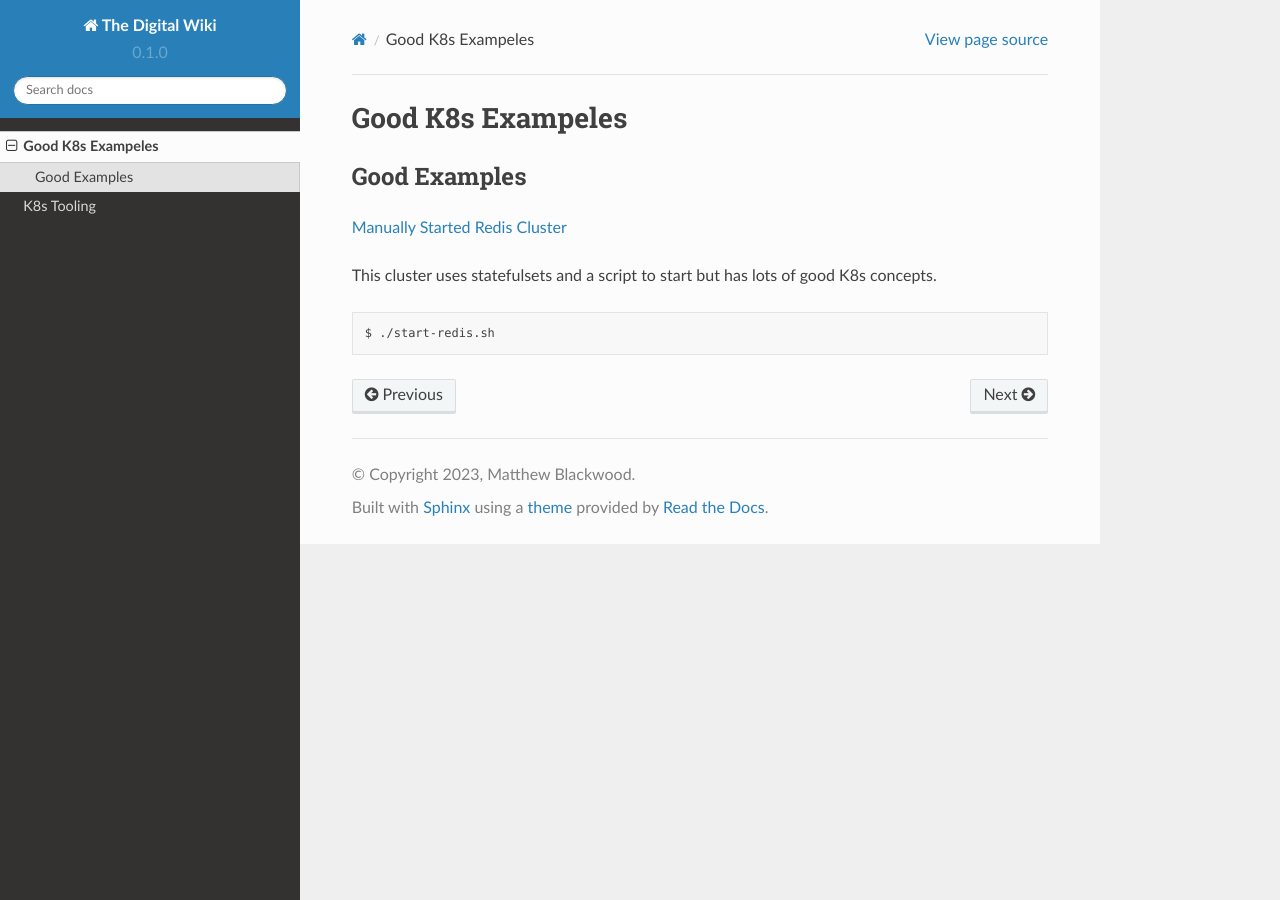
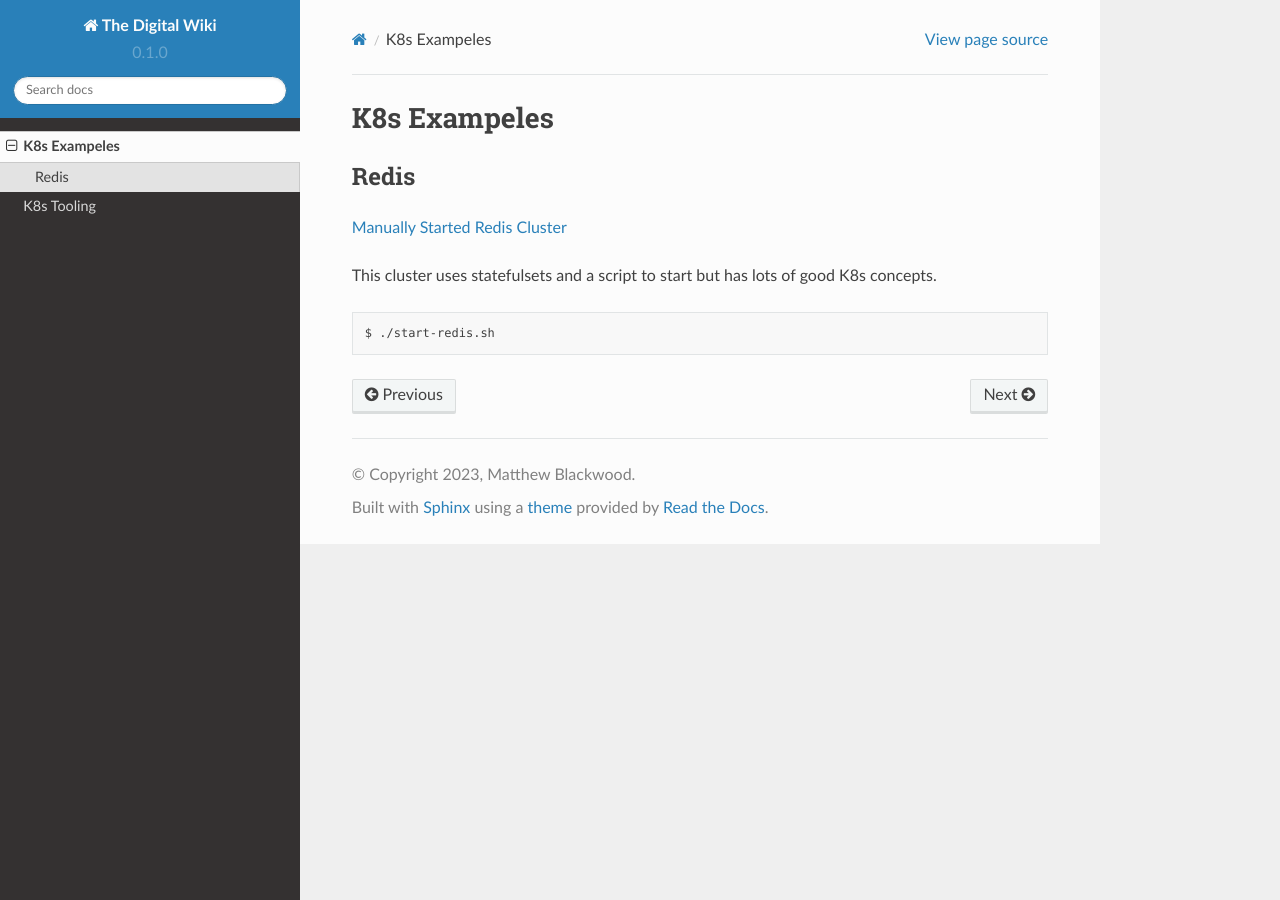
Before and after one commit to digital951/readthedocs, a Sphinx documentation site: the page built from docs/source/examples.rst, in a window 1280 px wide. Built offline with Sphinx 7.4.7 and the Read the Docs theme 2.0.0, drawn with Linux system fonts in a browser that asks for light colours.

Commit message:
Update examples.rst
Update examples

```diff
--- a/docs/source/examples.rst
+++ b/docs/source/examples.rst
@@ -1,9 +1,9 @@
-Good K8s Exampeles
+K8s Exampeles
 =====
 
-.. _Good-Examples:
+.. _Examples:
 
-Good Examples
+Redis
 ------------
 
 `Manually Started Redis Cluster <https://medium.com/geekculture/redis-cluster-on-kubernetes-c9839f1c14b6>`_
```
